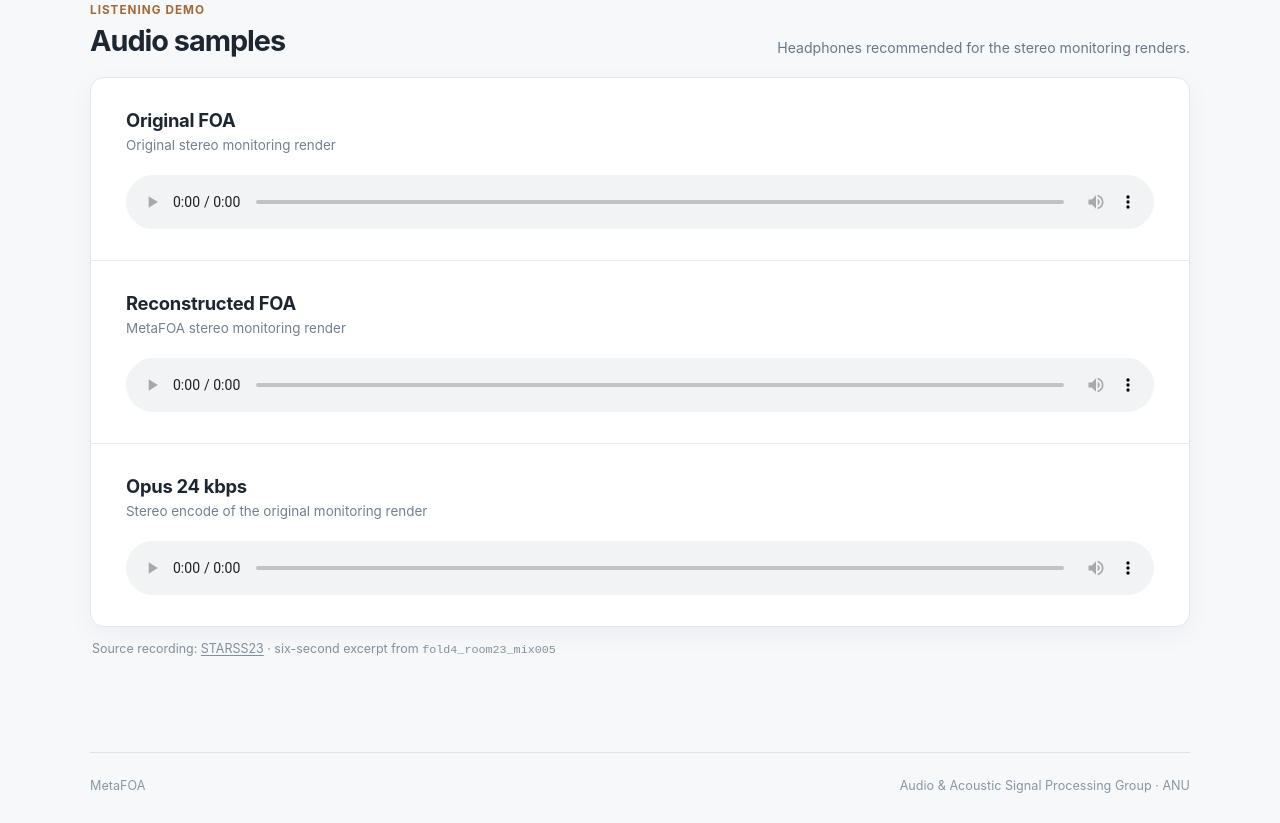
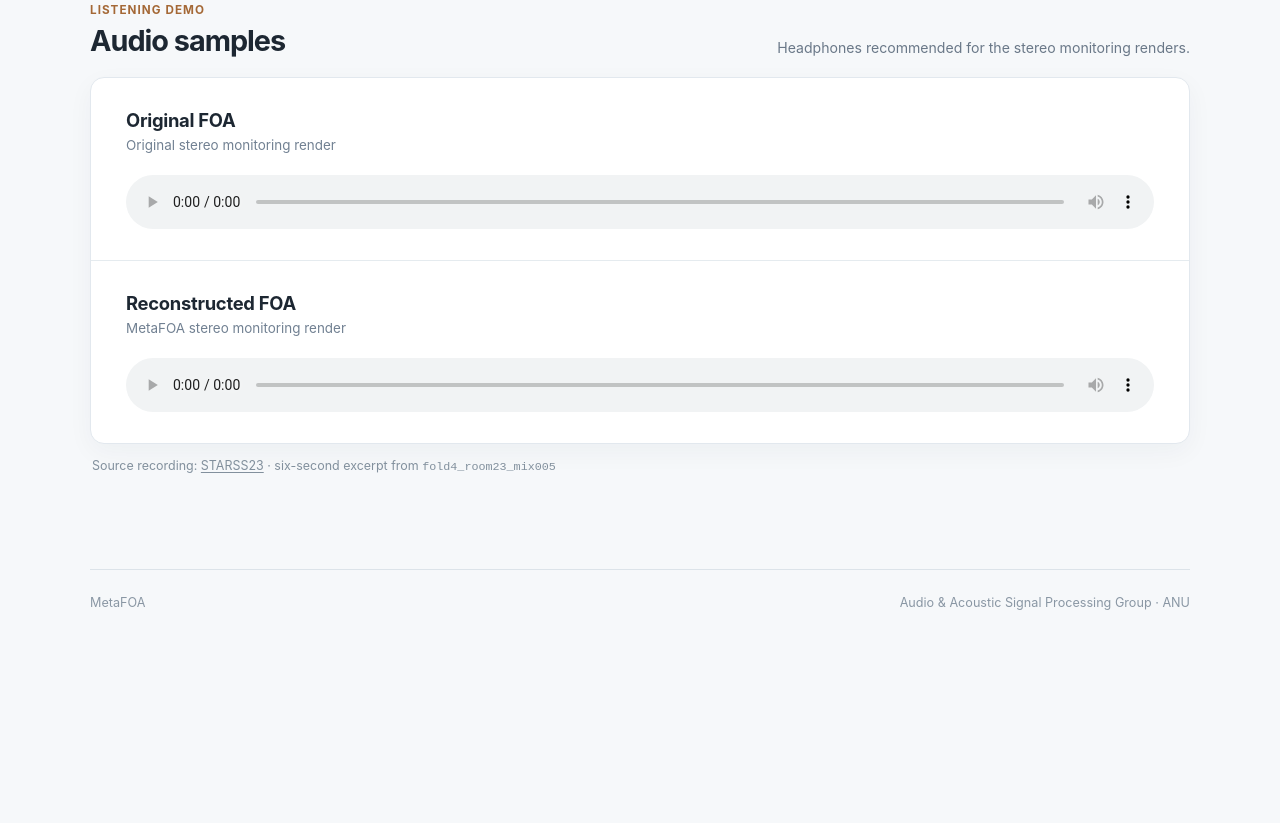
Before and after one commit to weiting-lai/metafoa, a plain HTML site: page index.html in a window 1280 px wide. Shown: the part 454-1277 px from the top of the page. After the commit the page ends 1099 px from the top, so only its background shows below. Drawn offline with Linux system fonts and the light colour scheme.

Commit message:
Remove Opus listening sample

```diff
--- a/index.html
+++ b/index.html
@@ -61,18 +61,6 @@
             </audio>
           </article>
 
-          <article class="sample">
-            <div class="sample-heading">
-              <div>
-                <h3>Opus 24 kbps</h3>
-                <p class="sample-detail">Stereo encode of the original monitoring render</p>
-              </div>
-            </div>
-            <audio controls preload="metadata" aria-label="Play Opus 24 kilobits per second stereo sample">
-              <source src="audio/opus-24kbps.opus" type="audio/ogg; codecs=opus" />
-              Your browser does not support audio playback.
-            </audio>
-          </article>
         </div>
         <p class="source-note">Source recording: <a href="https://zenodo.org/records/7880637" rel="noopener noreferrer">STARSS23</a> · six-second excerpt from <code>fold4_room23_mix005</code></p>
       </section>
```
Also changed, not shown: 2 other files.
